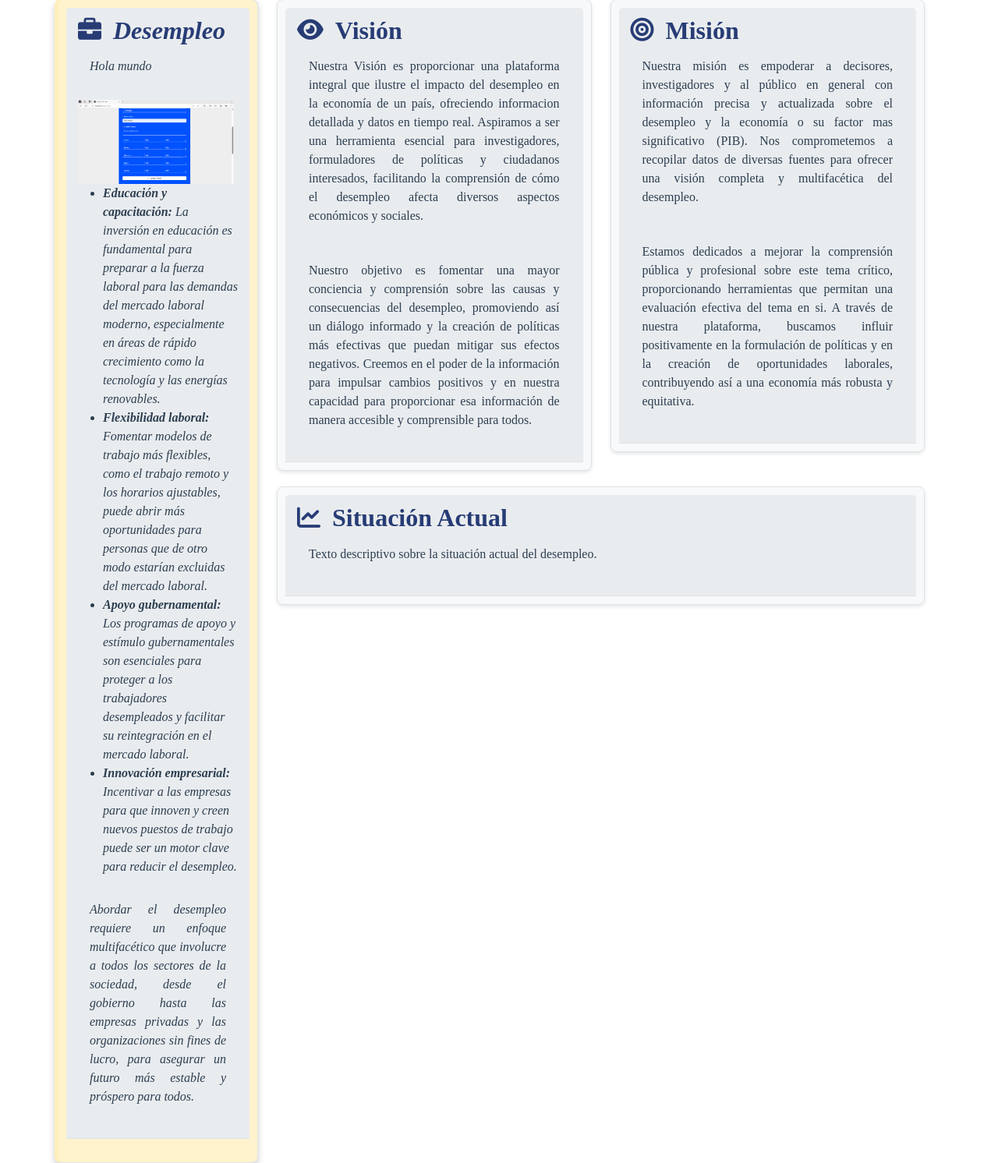
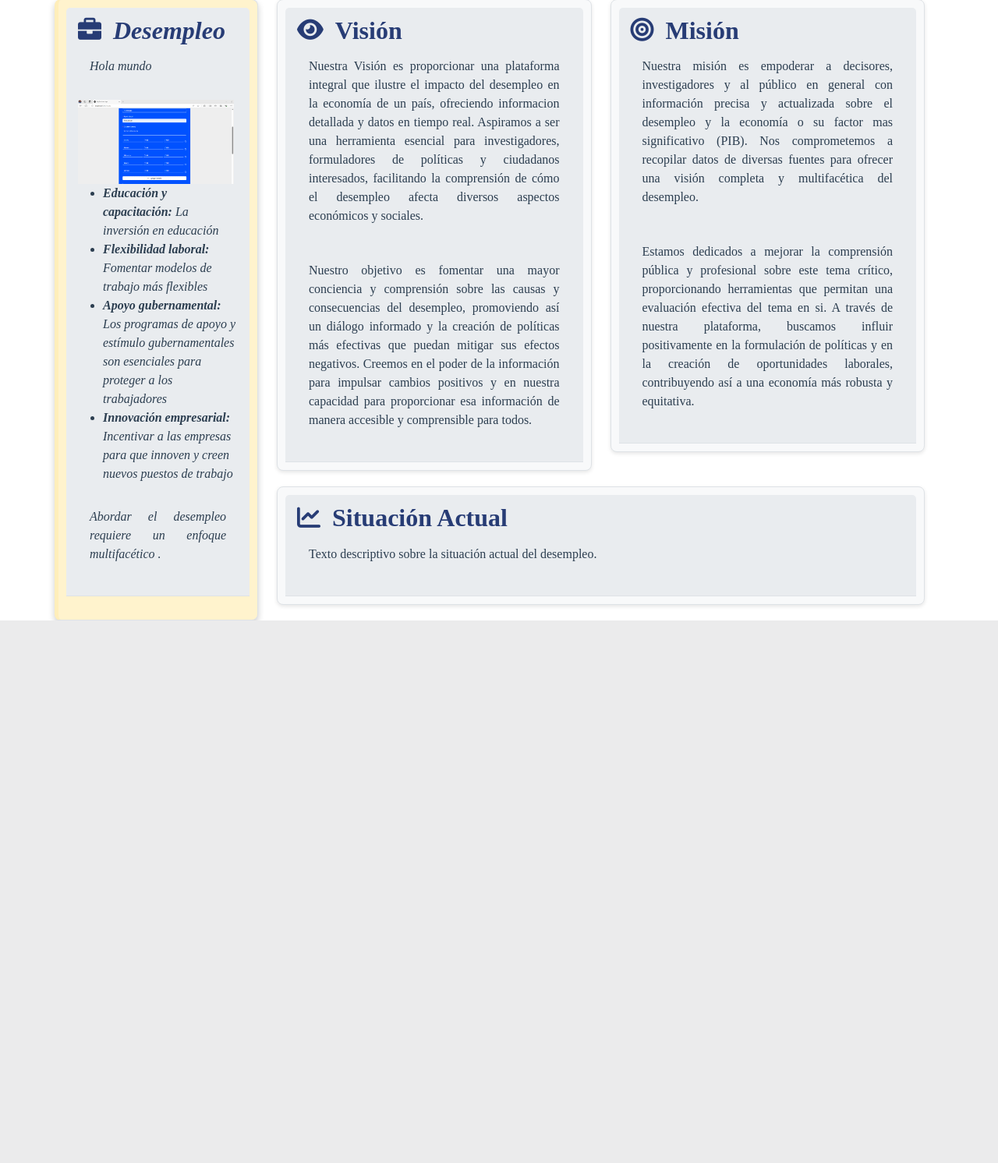
Before and after one commit to YeseniaLainez/hdpProyectoPDjango, a Django app: page /home/ in a window 1280 px wide. Shown: the part 146-1638 px from the top of the page at 78% size. After the commit the page ends 942 px from the top, so only its background shows below. Run offline with Django 5.2, Linux system fonts and the light colour scheme; data comes from the database, SQL or seed files in the repository; both versions use the stored data as it was after the commit; some libraries are stand-ins or nearby versions.

Commit message:
home_top

```diff
--- a/tasks/templates/home.html
+++ b/tasks/templates/home.html
@@ -81,13 +81,13 @@
                         <img src="{{ container.image.url }}" alt="{{ container.title }}" style="max-width: 200px;">
                         {% endif %}
                       <ul>
-                          <li><strong>Educación y capacitación:</strong> La inversión en educación es fundamental para preparar a la fuerza laboral para las demandas del mercado laboral moderno, especialmente en áreas de rápido crecimiento como la tecnología y las energías renovables.</li>
-                          <li><strong>Flexibilidad laboral:</strong> Fomentar modelos de trabajo más flexibles, como el trabajo remoto y los horarios ajustables, puede abrir más oportunidades para personas que de otro modo estarían excluidas del mercado laboral.</li>
-                          <li><strong>Apoyo gubernamental:</strong> Los programas de apoyo y estímulo gubernamentales son esenciales para proteger a los trabajadores desempleados y facilitar su reintegración en el mercado laboral.</li>
-                          <li><strong>Innovación empresarial:</strong> Incentivar a las empresas para que innoven y creen nuevos puestos de trabajo puede ser un motor clave para reducir el desempleo.</li>
+                          <li><strong>Educación y capacitación:</strong> La inversión en educación </li>
+                          <li><strong>Flexibilidad laboral:</strong> Fomentar modelos de trabajo más flexibles</li>
+                          <li><strong>Apoyo gubernamental:</strong> Los programas de apoyo y estímulo gubernamentales son esenciales para proteger a los trabajadores</li>
+                          <li><strong>Innovación empresarial:</strong> Incentivar a las empresas para que innoven y creen nuevos puestos de trabajo </li>
                       </ul>
                       <p>
-                      Abordar el desempleo requiere un enfoque multifacético que involucre a todos los sectores de la sociedad, desde el gobierno hasta las empresas privadas y las organizaciones sin fines de lucro, para asegurar un futuro más estable y próspero para todos.
+                      Abordar el desempleo requiere un enfoque multifacético .
                       </p>
                 </div>
             </div>
```
Also changed, not shown: db.sqlite3, media/images/inactivacion.png (added).
